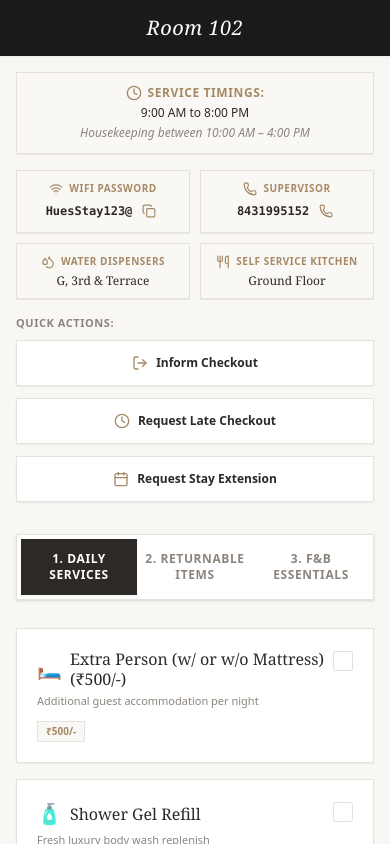
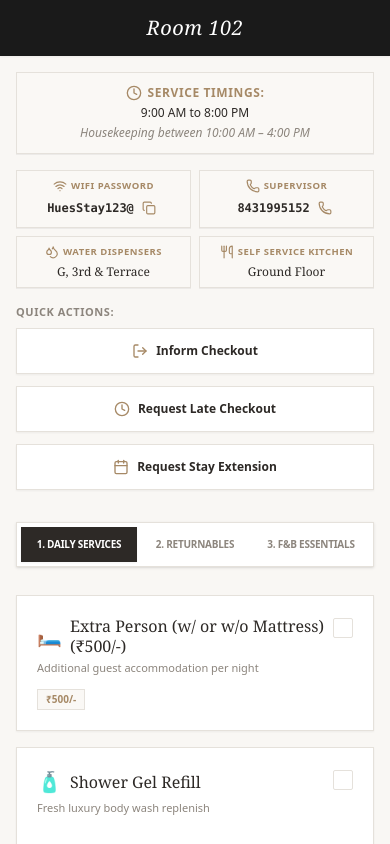
Before and after one commit to ScaryPython100/Hotel-Management-System, a React (Vite) app: page /room/1 in a window 390 px wide. Both pictures are taken after a click on the button "Room 102". Shown: the top 844 px of the page. Built offline with nearby package versions, Linux system fonts and the light colour scheme; no server answers; the database is empty.

Commit message:
fix(guest): prevent mobile tab and card overflow with min-w-0 and responsive typography

```diff
--- a/src/pages/GuestView.tsx
+++ b/src/pages/GuestView.tsx
@@ -843,21 +843,21 @@ export default function GuestView() {
           </div>
 
           {/* Hotel Key Info Cards: WiFi, Supervisor, Water Dispensers, Self Service Kitchen */}
-          <div className="grid grid-cols-2 md:grid-cols-4 gap-2.5 sm:gap-3">
+          <div className="grid grid-cols-2 md:grid-cols-4 gap-2 sm:gap-3">
             {/* WiFi */}
-            <div className="bg-[#FAF8F5] border border-[#E5E1DB] p-2.5 sm:p-3 text-center flex flex-col items-center justify-center shadow-2xs">
-              <div className="flex items-center justify-center gap-1.5 text-[#A68966] mb-1">
-                <Wifi className="w-3.5 h-3.5" />
-                <span className="text-[10px] font-semibold uppercase tracking-wider">WiFi Password</span>
+            <div className="bg-[#FAF8F5] border border-[#E5E1DB] p-2 sm:p-3 text-center flex flex-col items-center justify-center shadow-2xs min-w-0">
+              <div className="flex items-center justify-center gap-1 text-[#A68966] mb-1 min-w-0 w-full">
+                <Wifi className="w-3.5 h-3.5 shrink-0" />
+                <span className="text-[9.5px] sm:text-[10px] font-semibold uppercase tracking-wider truncate">WiFi Password</span>
               </div>
-              <div className="flex items-center justify-center gap-1.5 font-mono font-bold text-xs sm:text-sm text-[#2D2926]">
+              <div className="flex items-center justify-center gap-1 font-mono font-bold text-xs sm:text-sm text-[#2D2926]">
                 <span>HuesStay123@</span>
                 <button
                   type="button"
                   onClick={handleCopyWifi}
                   title="Copy WiFi Password"
                   aria-label="Copy WiFi Password"
-                  className="p-1 text-[#A68966] hover:text-[#8E7455] transition-colors cursor-pointer inline-flex items-center"
+                  className="p-1 text-[#A68966] hover:text-[#8E7455] transition-colors cursor-pointer inline-flex items-center shrink-0"
                 >
                   {copiedWifi ? <Check className="w-3.5 h-3.5 text-green-600" /> : <Copy className="w-3.5 h-3.5" />}
                 </button>
@@ -865,12 +865,12 @@ export default function GuestView() {
             </div>
 
             {/* Supervisor */}
-            <div className="bg-[#FAF8F5] border border-[#E5E1DB] p-2.5 sm:p-3 text-center flex flex-col items-center justify-center shadow-2xs">
-              <div className="flex items-center justify-center gap-1.5 text-[#A68966] mb-1">
-                <Phone className="w-3.5 h-3.5" />
-                <span className="text-[10px] font-semibold uppercase tracking-wider">Supervisor</span>
+            <div className="bg-[#FAF8F5] border border-[#E5E1DB] p-2 sm:p-3 text-center flex flex-col items-center justify-center shadow-2xs min-w-0">
+              <div className="flex items-center justify-center gap-1 text-[#A68966] mb-1 min-w-0 w-full">
+                <Phone className="w-3.5 h-3.5 shrink-0" />
+                <span className="text-[9.5px] sm:text-[10px] font-semibold uppercase tracking-wider truncate">Supervisor</span>
               </div>
-              <div className="flex items-center justify-center gap-1.5 font-mono font-bold text-xs sm:text-sm text-[#2D2926]">
+              <div className="flex items-center justify-center gap-1 font-mono font-bold text-xs sm:text-sm text-[#2D2926]">
                 <a href="tel:8431995152" className="hover:underline">
                   8431995152
                 </a>
@@ -878,7 +878,7 @@ export default function GuestView() {
                   href="tel:8431995152"
                   title="Call Supervisor"
                   aria-label="Call Supervisor"
-                  className="p-1 text-[#A68966] hover:text-[#8E7455] transition-colors inline-flex items-center"
+                  className="p-1 text-[#A68966] hover:text-[#8E7455] transition-colors inline-flex items-center shrink-0"
                 >
                   <Phone className="w-3.5 h-3.5" />
                 </a>
@@ -886,10 +886,10 @@ export default function GuestView() {
             </div>
 
             {/* Water Dispensers */}
-            <div className="bg-[#FAF8F5] border border-[#E5E1DB] p-2.5 sm:p-3 text-center flex flex-col items-center justify-center shadow-2xs">
-              <div className="flex items-center justify-center gap-1.5 text-[#A68966] mb-1">
+            <div className="bg-[#FAF8F5] border border-[#E5E1DB] p-2 sm:p-3 text-center flex flex-col items-center justify-center shadow-2xs min-w-0">
+              <div className="flex items-center justify-center gap-1 text-[#A68966] mb-1 min-w-0 w-full">
                 <Droplets className="w-3.5 h-3.5 shrink-0" />
-                <span className="text-[10px] font-semibold uppercase tracking-wider whitespace-nowrap">Water Dispensers</span>
+                <span className="text-[9.5px] sm:text-[10px] font-semibold uppercase tracking-wider truncate">Water Dispensers</span>
               </div>
               <div className="font-serif text-xs sm:text-sm text-[#2D2926] font-medium leading-tight">
                 G, 3rd & Terrace
@@ -897,10 +897,10 @@ export default function GuestView() {
             </div>
 
             {/* Self Service Kitchen */}
-            <div className="bg-[#FAF8F5] border border-[#E5E1DB] p-2.5 sm:p-3 text-center flex flex-col items-center justify-center shadow-2xs">
-              <div className="flex items-center justify-center gap-1.5 text-[#A68966] mb-1">
+            <div className="bg-[#FAF8F5] border border-[#E5E1DB] p-2 sm:p-3 text-center flex flex-col items-center justify-center shadow-2xs min-w-0">
+              <div className="flex items-center justify-center gap-1 text-[#A68966] mb-1 min-w-0 w-full">
                 <Utensils className="w-3.5 h-3.5 shrink-0" />
-                <span className="text-[10px] font-semibold uppercase tracking-wider whitespace-nowrap">Self Service Kitchen</span>
+                <span className="text-[9.5px] sm:text-[10px] font-semibold uppercase tracking-wider truncate">Self Service Kitchen</span>
               </div>
               <div className="font-serif text-xs sm:text-sm text-[#2D2926] font-medium leading-tight">
                 Ground Floor
@@ -946,7 +946,7 @@ export default function GuestView() {
 
               <button
                 type="button"
-                onClick={() => handleQuickAction("extend")}
+                onClick={() => handleQuickAction("extension")}
                 className={cn(
                   "py-3.5 px-4 border text-xs font-semibold flex items-center justify-center gap-2 transition-all cursor-pointer shadow-xs select-none",
                   selectedItems.includes("Request Stay Extension")
@@ -968,15 +968,15 @@ export default function GuestView() {
             <button
               type="button"
               onClick={() => setActiveTab("daily")}
-              className={`flex-1 py-3 px-2 text-xs font-semibold tracking-wider uppercase transition-all flex items-center justify-center gap-1.5 cursor-pointer ${
+              className={`flex-1 min-w-0 py-2.5 sm:py-3 px-1 sm:px-2 text-[10px] sm:text-xs font-semibold tracking-tight sm:tracking-wider uppercase transition-all flex items-center justify-center gap-1 cursor-pointer text-center ${
                 activeTab === "daily"
                   ? "bg-[#2D2926] text-white shadow-xs"
                   : "text-[#8C857D] hover:text-[#2D2926] hover:bg-[#FAF8F5]"
               }`}
             >
-              <span>1. Daily Services</span>
+              <span className="truncate">1. Daily Services</span>
               {tab1Count > 0 && (
-                <span className={`text-[10px] w-5 h-5 rounded-full flex items-center justify-center font-bold ${
+                <span className={`text-[9px] sm:text-[10px] min-w-4 h-4 px-1 rounded-full flex items-center justify-center font-bold shrink-0 ${
                   activeTab === "daily" ? "bg-[#A68966] text-white" : "bg-[#2D2926] text-white"
                 }`}>
                   {tab1Count}
@@ -987,15 +987,16 @@ export default function GuestView() {
             <button
               type="button"
               onClick={() => setActiveTab("returnable")}
-              className={`flex-1 py-3 px-2 text-xs font-semibold tracking-wider uppercase transition-all flex items-center justify-center gap-1.5 cursor-pointer ${
+              className={`flex-1 min-w-0 py-2.5 sm:py-3 px-1 sm:px-2 text-[10px] sm:text-xs font-semibold tracking-tight sm:tracking-wider uppercase transition-all flex items-center justify-center gap-1 cursor-pointer text-center ${
                 activeTab === "returnable"
                   ? "bg-[#2D2926] text-white shadow-xs"
                   : "text-[#8C857D] hover:text-[#2D2926] hover:bg-[#FAF8F5]"
               }`}
             >
-              <span>2. Returnable Items</span>
+              <span className="truncate hidden xs:inline">2. Returnables</span>
+              <span className="truncate xs:hidden">2. Returnables</span>
               {tab2Count > 0 && (
-                <span className={`text-[10px] w-5 h-5 rounded-full flex items-center justify-center font-bold ${
+                <span className={`text-[9px] sm:text-[10px] min-w-4 h-4 px-1 rounded-full flex items-center justify-center font-bold shrink-0 ${
                   activeTab === "returnable" ? "bg-[#A68966] text-white" : "bg-[#2D2926] text-white"
                 }`}>
                   {tab2Count}
@@ -1006,15 +1007,15 @@ export default function GuestView() {
             <button
               type="button"
               onClick={() => setActiveTab("fnb")}
-              className={`flex-1 py-3 px-2 text-xs font-semibold tracking-wider uppercase transition-all flex items-center justify-center gap-1.5 cursor-pointer ${
+              className={`flex-1 min-w-0 py-2.5 sm:py-3 px-1 sm:px-2 text-[10px] sm:text-xs font-semibold tracking-tight sm:tracking-wider uppercase transition-all flex items-center justify-center gap-1 cursor-pointer text-center ${
                 activeTab === "fnb"
                   ? "bg-[#2D2926] text-white shadow-xs"
                   : "text-[#8C857D] hover:text-[#2D2926] hover:bg-[#FAF8F5]"
               }`}
             >
-              <span>3. F&B Essentials</span>
+              <span className="truncate">3. F&B Essentials</span>
               {tab3Count > 0 && (
-                <span className={`text-[10px] w-5 h-5 rounded-full flex items-center justify-center font-bold ${
+                <span className={`text-[9px] sm:text-[10px] min-w-4 h-4 px-1 rounded-full flex items-center justify-center font-bold shrink-0 ${
                   activeTab === "fnb" ? "bg-[#A68966] text-white" : "bg-[#2D2926] text-white"
                 }`}>
                   {tab3Count}
```
